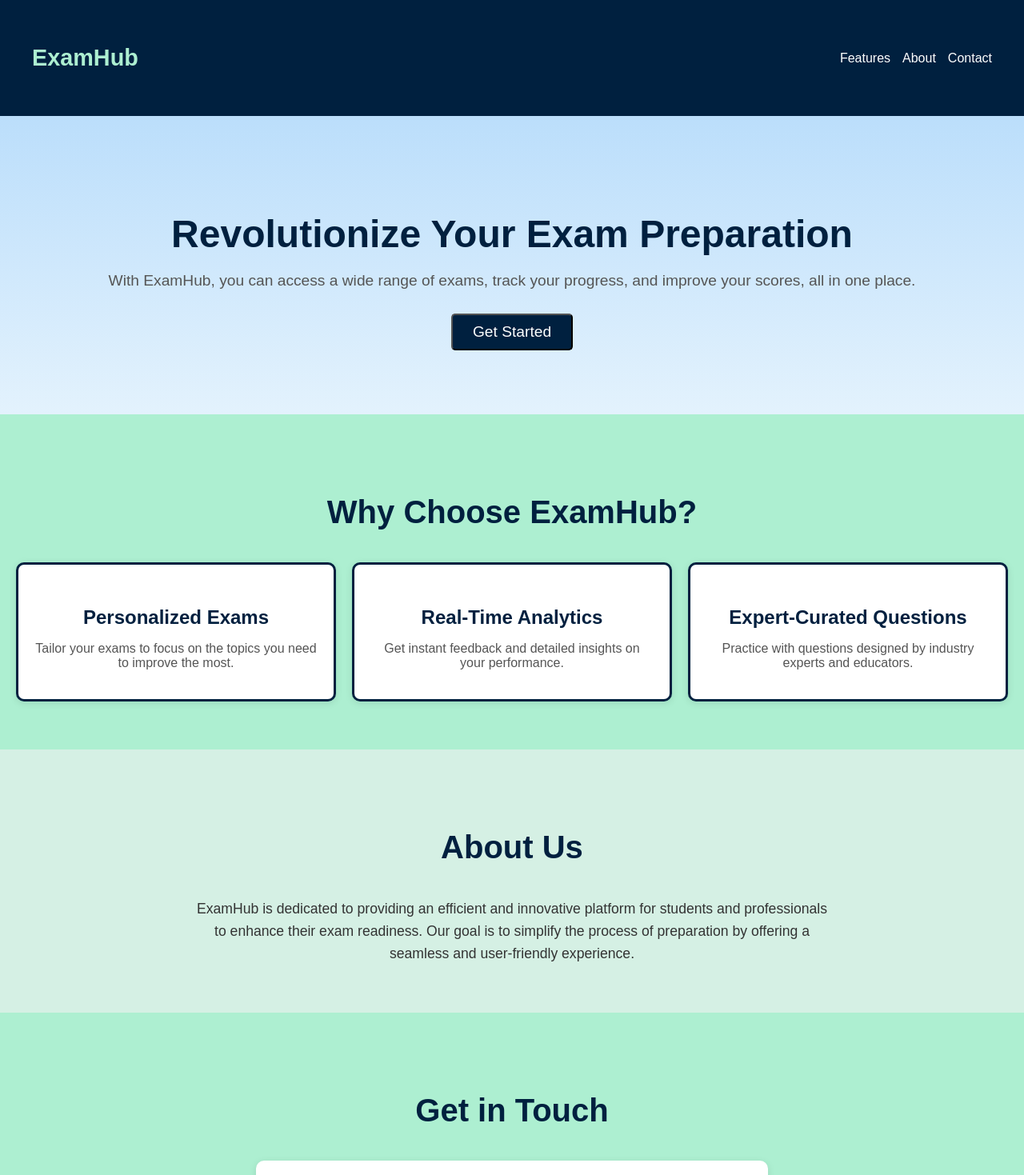
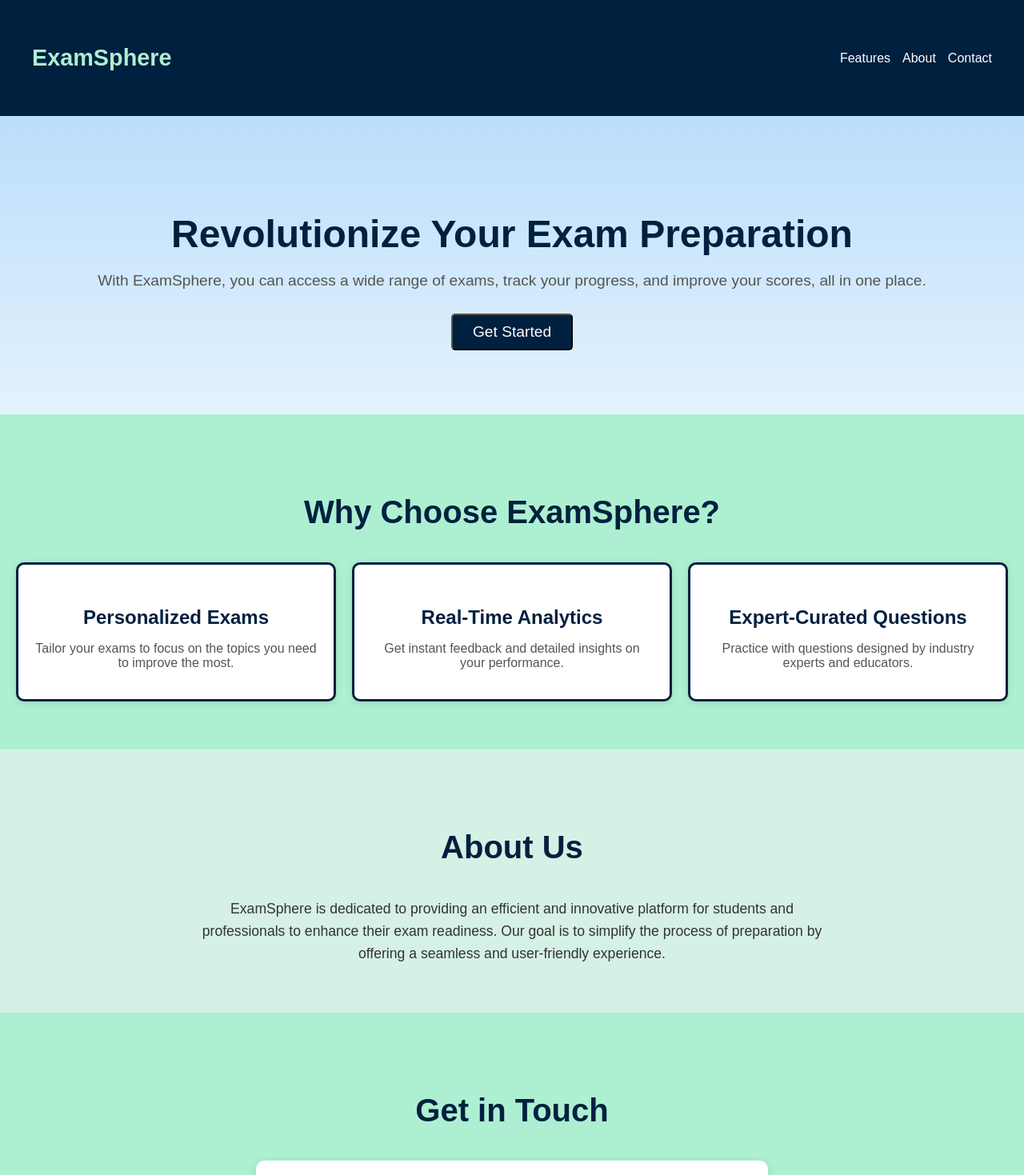
Before and after one commit to CodeExplorer4267/online_exam_new, a React (Vite) app in the folder client/: page / in a window 1280 px wide. Shown: the top 1469 px of the page at 80% size. Built offline with nearby package versions, Linux system fonts and the light colour scheme; no server answers.

Commit message:
commit23

```diff
--- a/client/src/component/LandingPage/LandingPage.jsx
+++ b/client/src/component/LandingPage/LandingPage.jsx
@@ -10,7 +10,7 @@ const LandingPage = () => {
     <div className="landing-page">
       <header className="header">
         <div className="container">
-          <h1 className="logo">ExamHub</h1>
+          <h1 className="logo">ExamSphere</h1>
           <nav className="nav">
             <a href="#features" className="nav-link">Features</a>
             <a href="#about" className="nav-link">About</a>
@@ -23,7 +23,7 @@ const LandingPage = () => {
         <section className="hero">
           <h2 className="hero-title">Revolutionize Your Exam Preparation</h2>
           <p className="hero-subtitle">
-            With ExamHub, you can access a wide range of exams, track your progress, and improve your scores, all in one place.
+            With ExamSphere, you can access a wide range of exams, track your progress, and improve your scores, all in one place.
           </p>
           <button className="cta-button" onClick={()=>{
             navigate('/stuadmin')
@@ -31,7 +31,7 @@ const LandingPage = () => {
         </section>
 
         <section id="features" className="features">
-          <h3 className="section-title">Why Choose ExamHub?</h3>
+          <h3 className="section-title">Why Choose ExamSphere?</h3>
           <div className="features-grid">
             <div className="feature-card">
               <h4 className="feature-title">Personalized Exams</h4>
@@ -57,7 +57,7 @@ const LandingPage = () => {
         <section id="about" className="about">
           <h3 className="section-title">About Us</h3>
           <p className="about-description">
-            ExamHub is dedicated to providing an efficient and innovative platform for students and professionals to enhance their exam readiness. Our goal is to simplify the process of preparation by offering a seamless and user-friendly experience.
+          ExamSphere is dedicated to providing an efficient and innovative platform for students and professionals to enhance their exam readiness. Our goal is to simplify the process of preparation by offering a seamless and user-friendly experience.
           </p>
         </section>
 
```
